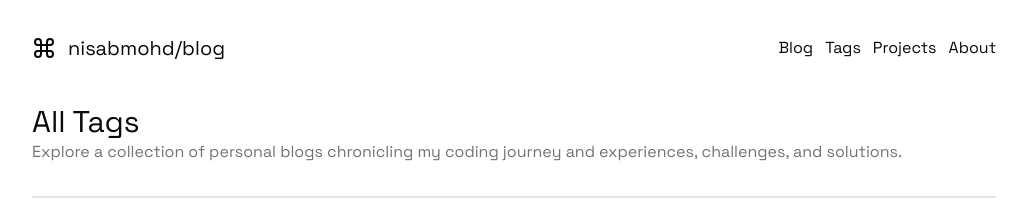
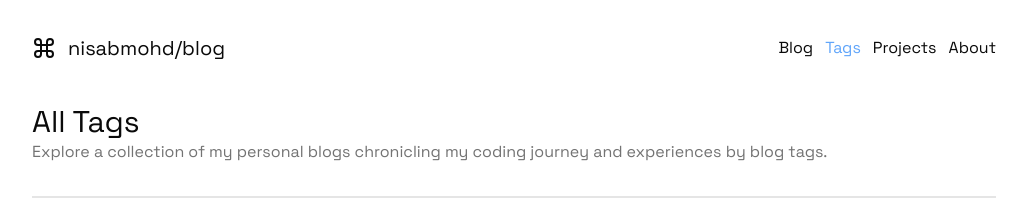
Before and after one commit to nisabmohd/nisabmohd.blog, a Next.js app: page /tags in a window 1280 px wide. Shown: the top 214 px of the page, without its empty margins (126-1153 px from the left). Built offline with nearby package versions, Linux system fonts and the light colour scheme.

Commit message:
anchor tags active done

```diff
--- a/src/app/page.tsx
+++ b/src/app/page.tsx
@@ -11,8 +11,8 @@ export default async function Home() {
       <div className="border-b-2 pb-8">
         <h1 className="text-3xl">Latest</h1>
         <p className="text-muted-foreground">
-          Explore a collection of personal blogs chronicling my coding journey
-          and experiences, challenges, and solutions.
+          Explore a latest collection of my personal blogs chronicling my coding
+          journey here.
         </p>
       </div>
       <div className="flex flex-col gap-16 mt-8">
--- a/src/app/tags/[tag]/page.tsx
+++ b/src/app/tags/[tag]/page.tsx
@@ -18,8 +18,9 @@ export default async function TagSpecific({
           Tag : <span className="capitalize text-muted-foreground">{tag}</span>
         </h1>
         <p className="text-muted-foreground">
-          Explore a collection of personal blogs chronicling my coding journey
-          and experiences, challenges, and solutions.
+          Explore a collection of my personal blogs chronicling my coding
+          journey and experiences by blog tag{" "}
+          <span className="font-semibold capitalize text-blue-400">{tag}</span>.
         </p>
       </div>
       <div className="flex flex-col gap-16 mt-8 mb-16">
--- a/src/app/tags/page.tsx
+++ b/src/app/tags/page.tsx
@@ -8,8 +8,8 @@ export default async function page() {
       <div className="border-b-2 pb-8">
         <h1 className="text-3xl">All Tags</h1>
         <p className="text-muted-foreground">
-          Explore a collection of personal blogs chronicling my coding journey
-          and experiences, challenges, and solutions.
+          Explore a collection of my personal blogs chronicling my coding
+          journey and experiences by blog tags.
         </p>
       </div>
       <div className="flex flex-row flex-wrap gap-5 mt-8">
--- /dev/null
+++ b/src/components/anchor.tsx
@@ -0,0 +1,30 @@
+"use client";
+
+import { ComponentProps } from "react";
+import Link from "next/link";
+import { usePathname } from "next/navigation";
+
+type AnchorPros = ComponentProps<typeof Link> & { absolute?: boolean };
+
+export default function Anchor({
+  href,
+  className,
+  absolute,
+  children,
+  ...props
+}: AnchorPros) {
+  const path = usePathname();
+  const match = absolute
+    ? path.split("/")[1] == href.toString().split("/")[1]
+    : path == href.toString();
+
+  return (
+    <Link
+      href={href}
+      className={`${className} ${match ? "text-blue-400" : ""}`}
+      {...props}
+    >
+      {children}
+    </Link>
+  );
+}
--- a/src/components/navbar.tsx
+++ b/src/components/navbar.tsx
@@ -1,5 +1,6 @@
 import { CommandIcon } from "lucide-react";
 import Link from "next/link";
+import Anchor from "./anchor";
 
 export default function Navbar() {
   return (
@@ -10,10 +11,14 @@ export default function Navbar() {
           <h1 className="text-xl">nisabmohd/blog</h1>
         </Link>
         <div className="tabs flex flex-row items-center gap-3">
-          <Link href="/blog">Blog</Link>
-          <Link href="/tags">Tags</Link>
-          <Link href="/projects">Projects</Link>
-          <Link href="/about">About</Link>
+          <Anchor absolute href="/blog">
+            Blog
+          </Anchor>
+          <Anchor absolute href="/tags">
+            Tags
+          </Anchor>
+          <Anchor href="/projects">Projects</Anchor>
+          <Anchor href="/about">About</Anchor>
         </div>
       </div>
     </nav>
--- a/src/components/theme-toggle.tsx
+++ b/src/components/theme-toggle.tsx
@@ -23,7 +23,9 @@ export default function ThemeMode() {
         className="rounded-full"
         variant={theme == "light" ? "secondary" : "ghost"}
       >
-        <Sun className={`w-5 h-5  ${theme == "light" ? "anchor" : ""}`} />
+        <Sun
+          className={`w-5 h-5  ${theme == "light" ? "text-blue-400" : ""}`}
+        />
       </Button>
       <Button
         onClick={() => setTheme("system")}
@@ -31,7 +33,9 @@ export default function ThemeMode() {
         className="rounded-full"
         variant={theme == "system" ? "secondary" : "ghost"}
       >
-        <Laptop2 className={`w-5 h-5  ${theme == "system" ? "anchor" : ""}`} />
+        <Laptop2
+          className={`w-5 h-5  ${theme == "system" ? "text-blue-400" : ""}`}
+        />
       </Button>
       <Button
         onClick={() => setTheme("dark")}
@@ -39,7 +43,9 @@ export default function ThemeMode() {
         className="rounded-full"
         variant={theme == "dark" ? "secondary" : "ghost"}
       >
-        <Moon className={`w-5 h-5  ${theme == "dark" ? "anchor" : ""}`} />
+        <Moon
+          className={`w-5 h-5  ${theme == "dark" ? "text-blue-400" : ""}`}
+        />
       </Button>
     </div>
   );
```
Also changed, not shown: 1 other file (tests, documents, lock files or other folders).
